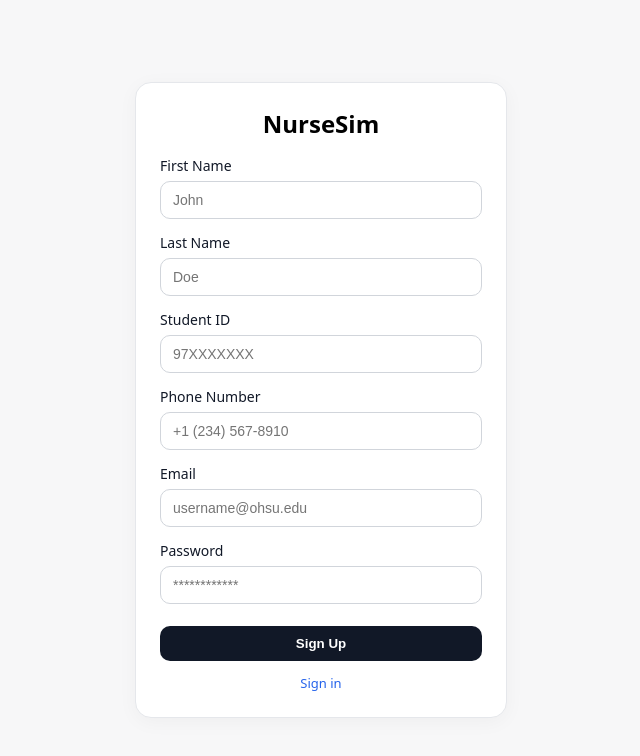
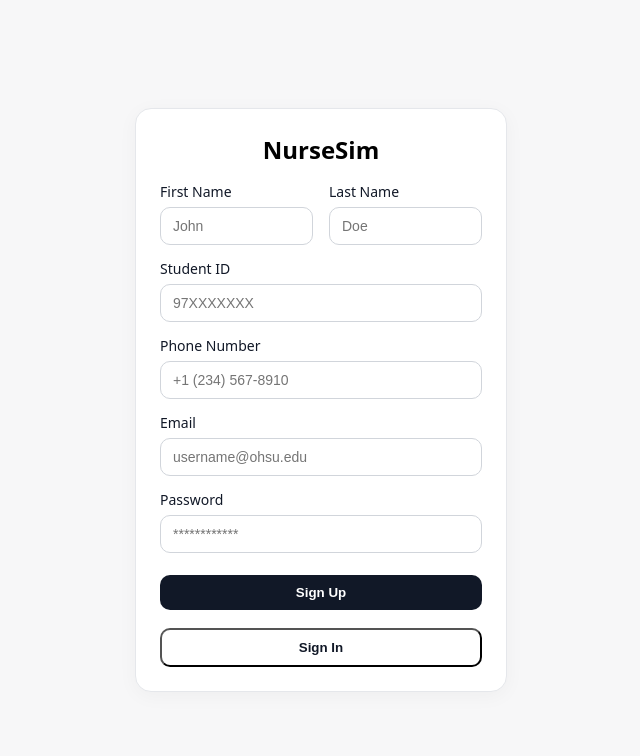
Before and after one commit to dalyai33/NurseSim, a React (Vite) app in the folder web/: page /signup in a window 1280 px wide. Shown: the top 756 px of the page, without its empty margins (319-959 px from the left). Built offline with nearby package versions, Linux system fonts and the light colour scheme.

Commit message:
making some aesth changes to the sign up page

```diff
--- a/web/src/features/auth/SignUpPage.tsx
+++ b/web/src/features/auth/SignUpPage.tsx
@@ -38,6 +38,7 @@ return (
         <div className="card">
             <h1 className="brand"> NurseSim</h1>
             <form onSubmit={handleSubmit} noValidate>
+                <div className="name-fields">
                     <div className="field">
                         <label htmlFor="firstName">First Name</label>
                         <input
@@ -61,6 +62,7 @@ return (
                             aria-invalid={!!errors.lastName}
                         />
                         {errors.lastName && <p className="error">{errors.lastName}</p>}
+                    </div>
                 </div>
                 <div className="field">
                     <label htmlFor="studentID">Student ID</label>
@@ -113,7 +115,7 @@ return (
                 <button className="btn" type="submit">Sign Up</button>
 
                 <div className="links">
-                    <a href="/login">Sign in</a>
+                    <button className="btn-signin" type="submit">Sign In</button>
                 </div>
             </form>
         </div>
--- a/web/src/styles/login.css
+++ b/web/src/styles/login.css
@@ -7,6 +7,7 @@ html, body, #root { height: 100%; margin: 0; }
 .login-wrap { width: 100%; max-width: 420px; padding: 24px; }
 .sign-up-wrap { width: 100%; max-width: 420px; padding: 24px; }
 
+
 .card {
   background: #fff; border: 1px solid #e5e7eb; border-radius: 16px;
   padding: 24px; box-shadow: 0 4px 20px rgba(0,0,0,0.04);
@@ -15,6 +16,15 @@ html, body, #root { height: 100%; margin: 0; }
 .brand { margin: 0 0 16px; font-size: 24px; text-align: center; }
 
 .field { margin-bottom: 14px; }
+.name-fields {
+  display: flex;
+  gap: 1rem;
+}
+
+.name-fields .field {
+  flex: 1;
+}
+
 .field label { display: block; font-size: 14px; margin-bottom: 6px; color: #111827; }
 .field input {
   width: 100%; padding: 10px 12px; border: 1px solid #d1d5db; border-radius: 10px;
@@ -28,6 +38,12 @@ html, body, #root { height: 100%; margin: 0; }
   width: 100%; margin-top: 8px; padding: 10px 12px; border: none; border-radius: 10px;
   background: #111827; color: #fff; font-weight: 600; cursor: pointer;
 }
+
+.btn-signin {
+  width: 100%; margin-top: 8px; padding: 10px 12px; border-radius: 10px;
+  background: #fff; color: #111827; font-weight: 600; cursor: pointer;
+}
+
 .btn:hover { filter: brightness(0.95); }
 
 .links { margin-top: 10px; text-align: center; }
```
Lines whose indentation alone changed are shown as unchanged.
